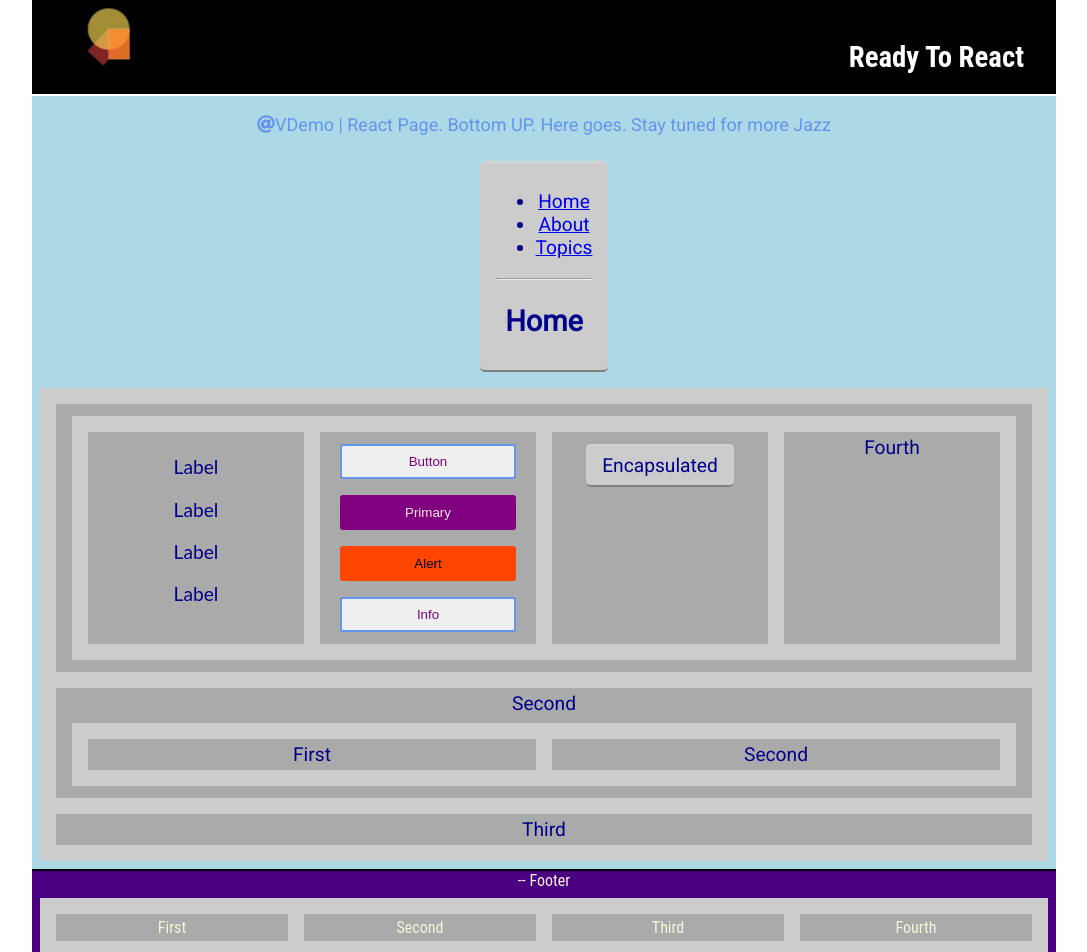
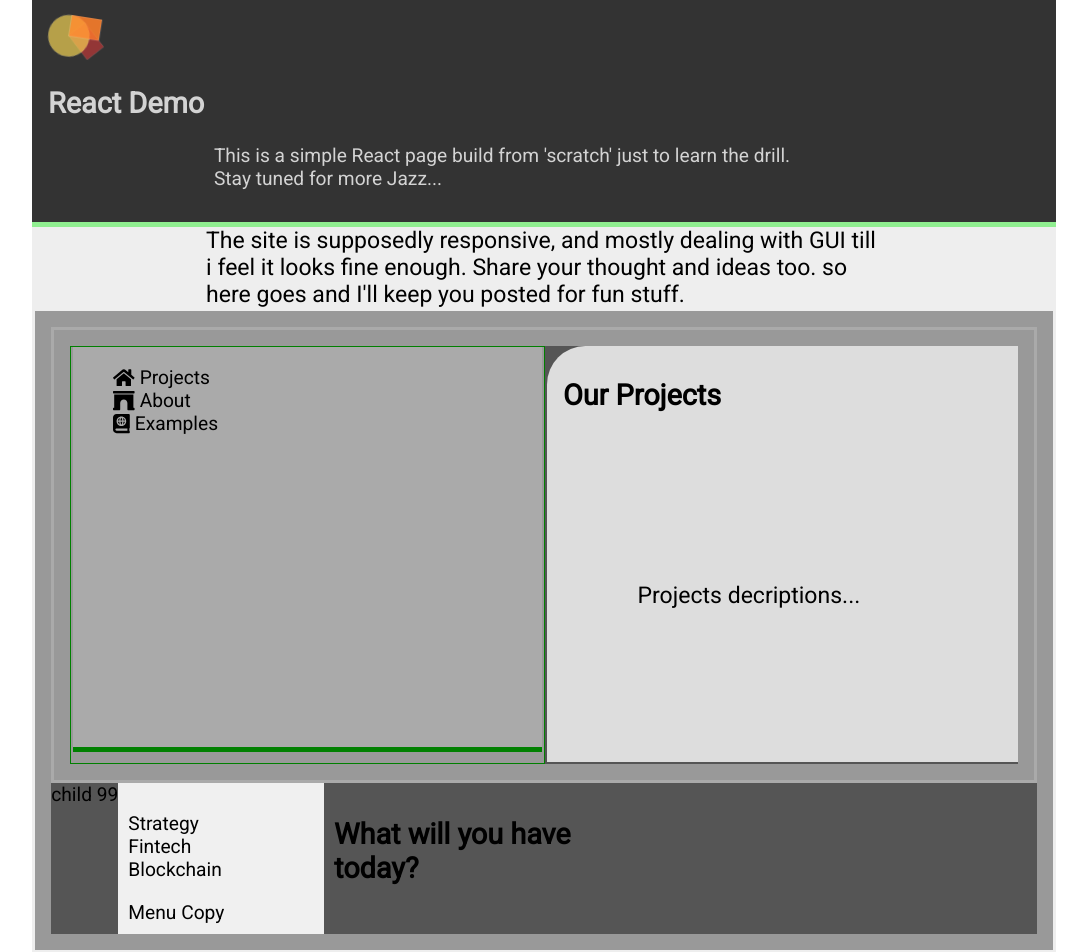
Before and after one commit to lionroy/vdemo, a React (Create React App) app: page / in a window 1280 px wide. Shown: the top 952 px of the page, without its empty margins (96-1183 px from the left). Built offline with nearby package versions, Linux system fonts and the light colour scheme; a web font is replaced by a local one.

Commit message:
yet another step towards...

```diff
--- a/src/App.js
+++ b/src/App.js
@@ -1,4 +1,4 @@
-import React, { Component } from "react";
+import React, { Component, Fragment } from "react";
 import { BrowserRouter as Router, Route, Link } from "react-router-dom";
 
 import logo from "./logo.svg";
@@ -11,43 +11,48 @@ import {
   faEnvelope,
   faKey,
   faHome,
-  faAt
+  faAt,
+  faArchway,
+  faAtlas
 } from "@fortawesome/free-solid-svg-icons"; // icons exist this page
 
-library.add(faEnvelope, faKey, faHome, faAt); //fa envelope
+library.add(faEnvelope, faKey, faHome, faAt, faArchway, faAtlas); //fa envelope
 
 // Routing starts
 
 const Home = () => (
-  <div>
-    <h2>Home</h2>
-  </div>
+  <Fragment>
+    <h2>Our Projects</h2>
+    <Intro>Projects decriptions...</Intro>
+  </Fragment>
 );
 
 const About = () => (
-  <div>
-    <h2>About</h2>
-  </div>
+  <Fragment>
+    <h2>Our Company Brand</h2>
+    <Intro>Established in 1999, decriptions...</Intro>
+  </Fragment>
 );
 
 const Topic = ({ match }) => (
-  <div>
+  <Fragment>
     <h3>{match.params.topicId}</h3>
-  </div>
+  </Fragment>
 );
 
+
 const Topics = ({ match }) => (
-  <div>
-    <h2>Topics</h2>
+  <Fragment>
+    <h2>Examples</h2>
     <ul>
       <li>
-        <Link to={`${match.url}/rendering`}>Rendering with React</Link>
+        <Link to={`${match.url}/rendering`}>Demo I: Rendering with React</Link>
       </li>
       <li>
-        <Link to={`${match.url}/components`}>Components</Link>
+        <Link to={`${match.url}/components`}>Demo II: Components</Link>
       </li>
       <li>
-        <Link to={`${match.url}/props-v-state`}>Props v. State</Link>
+        <Link to={`${match.url}/props-v-state`}>Demo III: Props v. State</Link>
       </li>
     </ul>
 
@@ -55,38 +60,57 @@ const Topics = ({ match }) => (
     <Route
       exact
       path={match.path}
-      render={() => <h3>Please select a topic.</h3>}
+      render={() => <h3>This selected topic now renders</h3>}
     />
-  </div>
+  </Fragment>
 );
 
 const BasicExample = () => (
   <Router>
-    <div>
+    <UnEqualDivider horizontal>
+      <InnerDivider vertical>
+        <Lpanel>
+          <Child>
             <ul>
+              <Child>
                 <li>
-          <Link to="/">Home</Link>
+                  <FontAwesomeIcon icon="home" />&nbsp;
+            <Link to="/">Projects</Link>
                 </li>
+              </Child>
+              <Child>
                 <li>
-          <Link to="/about">About</Link>
+                  <FontAwesomeIcon icon="archway" />&nbsp;
+
+            <Link to="/about">About</Link>&nbsp;
           </li>
+              </Child>
+              <Child>
                 <li>
-          <Link to="/topics">Topics</Link>
+                  <FontAwesomeIcon icon="atlas" />&nbsp;
+            <Link to="/topics">Examples</Link>&nbsp;
           </li>
+              </Child>
             </ul>
-
-      <hr />
-
+          </Child>
+        </Lpanel>
+      </InnerDivider>
+      <Child>
+        <Monitor>
+          <Capsule style={{ flex: 1, flexDirection: 'column' }}>
             <Route exact path="/" component={Home} />
             <Route path="/about" component={About} />
             <Route path="/topics" component={Topics} />
-    </div>
+          </Capsule>
+        </Monitor>
+      </Child>
+    </UnEqualDivider>
   </Router>
 );
 // Routing ends
 
 const Outer = styled.div`
-  text-align: center;
+  text-align: left;
   width: 80%;
   margin: auto;
 `;
@@ -97,72 +121,105 @@ to { transform: rotate(360deg); }
 `;
 
 const Logo = styled.img`
-  animation: ${spin} infinite 20s linear;
+  animation: ${spin} infinite 200s linear;
   height: 42px;
 `;
 
 const Header = styled.div`
+  diaplay: flex;
+  flex: 1;
   text-align: left;
-  background-color: black;
+  background-color: #333;
   text-decoration: strong;
   height: 5erm;
-  padding: 1em 2em 2em 3em;
-  color: white;
-  font-family: "Roboto Condensed", serif;
+  padding: 1em 2em 2em 1em;
+  color: lightgray;
+  font-family: "Roboto", sans-serif;
 
   > h2 {
     font-family: "Roboto Slab", serif;
+    color: blue;
     ${props => props.theme.uppercase && "text-transform: uppercase"};
-    ${props => props.theme.font && "font-family: 'Acme', serif"};
-    color: purple;
+    ${props => props.theme.font && "font-family: 'Acme', sans-serif"};
   }
 `;
 const FooterContent = styled.div`
-  background-color: indigo;
-  height: 4erm;
+  background-color: #444;
+  height: 350px;
   padding: 1erm;
   padding-bottom: 1em;
-  color: beige;
-  font-family: "Roboto Condensed", serif;
+  color: #ddd;
+  font-family: "Roboto", sans-serif;
 
   > h2 {
-    font-family: "Roboto Slab", serif;
-    ${props => props.theme.uppercase && "text-transform: uppercase"};
-    ${props => props.theme.font && "font-family: 'Roboto Slab', serif"};
     color: purple;
+    font-family: "Roboto Slab", ans-serif;
+    ${props => props.theme.uppercase && "text-transform: uppercase"}
+    ${props => props.theme.font && "font-family: 'Roboto Slab', sans-serif"}
   }
-`;
+`
 const Title = styled.div`
-  font-size: 1.2em;
-  font-family: "Roboto Condensed", sans-serif;
-  float: right;
-  padding-bottom: 0.2em;
-`;
+  font-size: 1.2em
+  font-family: "Roboto Condensed", sans-serif
+  float: right
+  padding-bottom: 0.1em
+`
 const MainContent = styled.section`
   align: center
-  font-size: 1.2em;
+  font-size: 1.2em
   width: 100%
-  background: lightblue
-  color: darkblue
-  border-top: 2px solid white
+  background: #eee
+  color: primary
+  border-top: 5px solid lightgreen
   border-bottom: 2px solid black
   font-family: 'Roboto'
 `;
+const UnEqualDivider = styled.div`
+  display: flex;
+  margin: 0.2rem;
+  padding: 1rem;
+  background: #999;
+  ${props => props.horizontal && "flex-direction: row;"} > * {
+    flex: 1;
+
+  }
+`;
+const Lpanel = styled.div`
+  border-bottom: 5px solid green;
+  display: flex
+  flex: 1;
+  height: 400px;
+  width: 200px;
+  margin: 0 0.1em;
+  border-radius: 2em 0 0 0
+  text-align: left
+  background: #ddd
+  ${props => props.horizontal && "flex-direction: row;"} > * {
+    flex: 1;
+  `
+
 const Capsule = styled.div`
-display: inline-block
-  border-radius: 5px
-  margin: 0.5rem 1rem
+  display: flex
+  flex: 1;
+  height: 400px
+  margin: 0 0 0.1em 0.1em;
+  border-radius: 2em 0 0 0
   padding: 0.5rem 1rem
-  align: left
-  background: #CCC
-  border-top: 2px solid lightgrey
-  border-bottom: 2px solid grey
+  text-align: left
+  background: #ddd
 `;
+const Monitor = styled.div`
+  display: flex;
+  background: #555;
+`
 const Intro = styled.p`
-  font-size: large
+  font-size: 1.2em
   font-family: 'Roboto Mono'
-  background: #750
-  color: cornflowerblue
+  background: transparent
+  color: navyblue
+  margin: auto
+  width: 66%
+  justify: 'center'
 `;
 const Label = styled.p`
   font-size: normal;
@@ -197,22 +254,107 @@ const Button = styled.button`
 
 const EqualDivider = styled.div`
   display: flex;
-  margin: 0.5rem;
+  margin: 0.2rem;
   padding: 1rem;
   background: #ccc;
   ${props => props.vertical && "flex-direction: column;"} > * {
     flex: 1;
 
     &:not(:first-child) {
-      ${props => (props.vertical ? "margin-top" : "margin-left")}: 1rem;
+      ${props => (props.vertical ? "margin-top" : "margin-left")}: 0.4rem;
     }
   }
 `;
+const InnerDivider = styled.div`
+  display: flex;
+  width: 200px;
+  border: 1px solid green;
+`;
 
 const Child = styled.div`
-  padding: 0.25rem 0.5rem;
   background: #aaa;
 `;
+
+
+// more routing
+
+// Each logical "route" has two components, one for
+// the sidebar and one for the main area. We want to
+// render both of them in different places when the
+// path matches the current URL.
+const routes = [
+  {
+    path: "/",
+    exact: true,
+    sidebar: () => <div>Menu Copy</div>,
+    main: () => <h2>What will you have today?</h2>
+  },
+  {
+    path: "/fintech",
+    sidebar: () => <div>Static help content</div>,
+    main: () => <h2>Main event and content</h2>
+  },
+  {
+    path: "/blockchain",
+    sidebar: () => <div>More help options</div>,
+    main: () => <h2>more content...</h2>
+  }
+];
+
+const SidebarExample = () => (
+  <Router>
+    <div style={{ display: "flex" }}>
+      <div
+        style={{
+          padding: "10px",
+          width: "40%",
+          background: "#f0f0f0"
+        }}
+      >
+        <ul style={{ listStyleType: "none", padding: 0 }}>
+          <li>
+            <Link to="/">Strategy</Link>
+          </li>
+          <li>
+            <Link to="/fintech">Fintech</Link>
+          </li>
+          <li>
+            <Link to="/blockchain">Blockchain</Link>
+          </li>
+        </ul>
+
+        {routes.map((route, index) => (
+          // You can render a <Route> in as many places
+          // as you want in your app. It will render along
+          // with any other <Route>s that also match the URL.
+          // So, a sidebar or breadcrumbs or anything else
+          // that requires you to render multiple things
+          // in multiple places at the same URL is nothing
+          // more than multiple <Route>s.
+          <Route
+            key={index}
+            path={route.path}
+            exact={route.exact}
+            component={route.sidebar}
+          />
+        ))}
+      </div>
+
+      <div style={{ flex: 1, padding: "10px" }}>
+        {routes.map((route, index) => (
+          // Render more <Route>s with the same paths as
+          // above, but different components this time.
+          <Route
+            key={index}
+            path={route.path}
+            exact={route.exact}
+            component={route.main}
+          />
+        ))}
+      </div>
+    </div>
+  </Router>
+);
 
 class App extends Component {
   render() {
@@ -221,17 +363,30 @@ class App extends Component {
         <Header uppercase>
           <Logo src={logo} alt="logo" />
           <Title>
-            <h2>Ready To React</h2>
-          </Title>
+            <h2>React Demo</h2>
+          </Title><Intro>
+            This is a simple React page build from 'scratch' just to learn the drill.<br />
+            Stay tuned for more Jazz...
+          </Intro>
         </Header>
         <MainContent>
           <Intro>
-            <FontAwesomeIcon icon="at" />
-            VDemo | React Page. Bottom UP. Here goes. Stay tuned for more Jazz
+            The site is supposedly responsive, and mostly dealing with GUI till i feel it looks fine enough. Share your thought and ideas too.
+            so here goes and I'll keep you posted for fun stuff.
           </Intro>
-          <Capsule>
+          <UnEqualDivider horizontal>
+            <Child>
+              <Child>
                 <BasicExample />
-          </Capsule>
+              </Child>
+              <Child>
+                <Monitor>
+                  child 99
+                  <SidebarExample />
+                </Monitor>
+              </Child>
+            </Child>
+          </UnEqualDivider>
           <EqualDivider vertical>
             <Child>
               <EqualDivider>
@@ -245,12 +400,11 @@ class App extends Component {
                   <Button>Button</Button>
                   <Button primary>Primary</Button>
                   <Button alert>Alert</Button>
-                  <Button>Info</Button>
+                  <Button info>Info</Button>
                 </Child>
                 <Child>
                   <Capsule>Encapsulated</Capsule>
                 </Child>
-                <Child>Fourth</Child>
               </EqualDivider>
             </Child>
             <Child>
@@ -264,9 +418,9 @@ class App extends Component {
           </EqualDivider>
         </MainContent>
         <FooterContent>
-          -- Footer
+          Footer
           <EqualDivider>
-            <Child>First</Child>
+            <Child>Columns</Child>
             <Child>Second</Child>
             <Child>Third</Child>
             <Child>Fourth</Child>
@@ -277,4 +431,5 @@ class App extends Component {
   }
 }
 
+
 export default App;
--- a/src/index.js
+++ b/src/index.js
@@ -10,8 +10,10 @@ injectGlobal`
     body {
         margin: 0;
         padding: 0;
-        font-family: "Lato", "Helvetica", "Thaoma", sans-serif;
-  }
+        font-family: "Roboto", "Lato", "Helvetica", "Thaoma", sans-serif;
+    a { text-decoration: none; color: black; }
+
+    ul { list-style: none; }
 `
 
 ReactDOM.render(<App />, document.getElementById('root'))
```
Also changed, not shown: src/App.css (added), src/index.css (added). Lines whose indentation alone changed are shown as unchanged.
